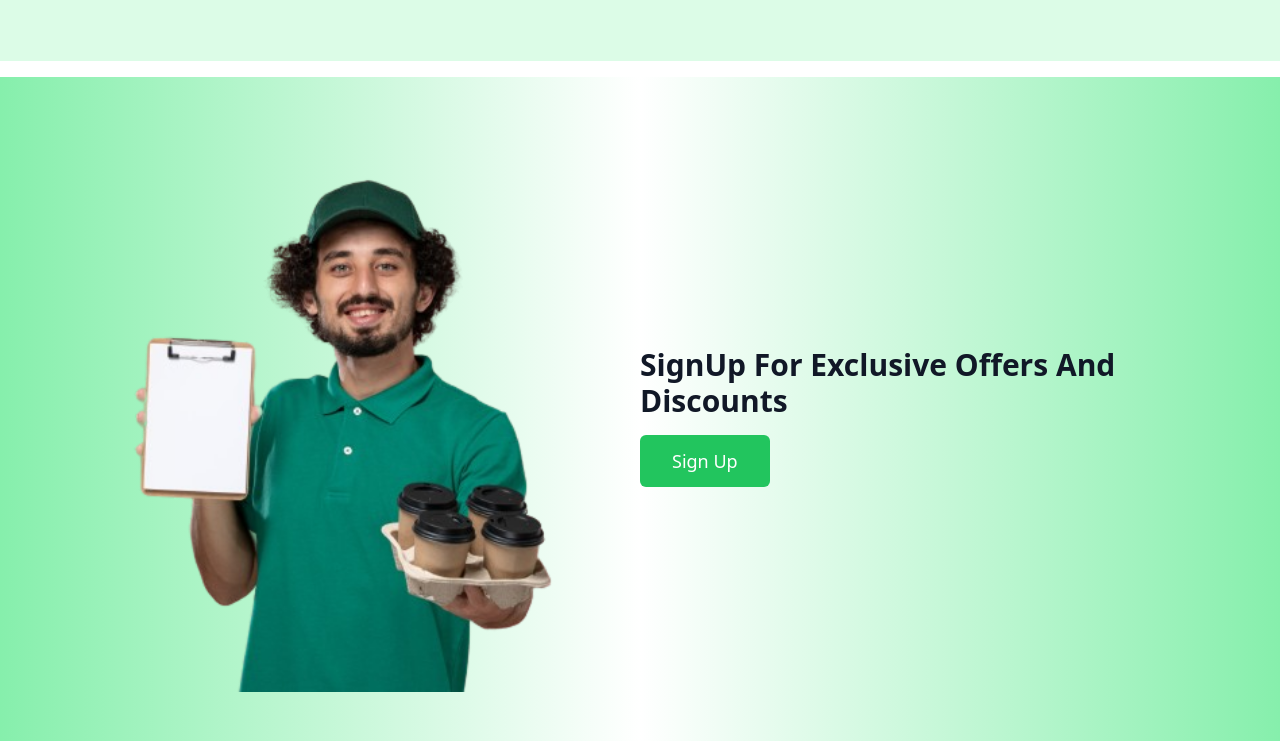
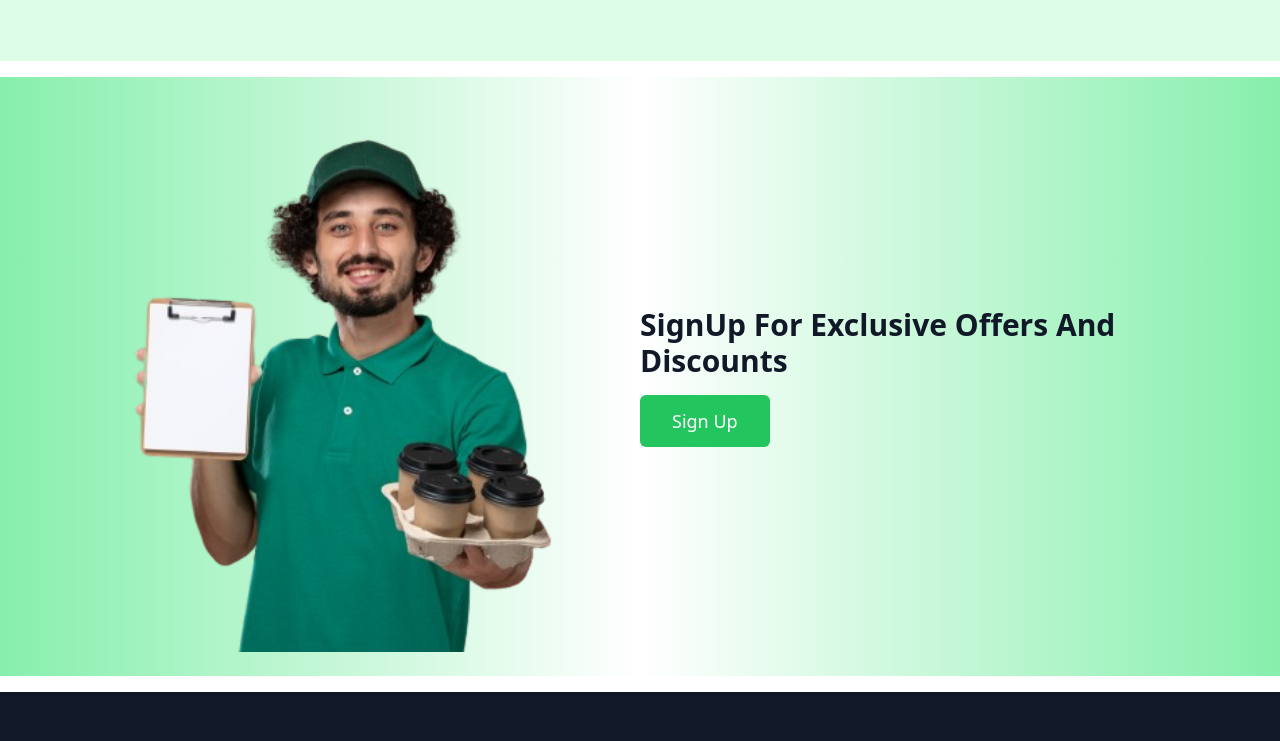
Before and after one commit to RameezBaderKhwaja/Trainee-MERN-Stack-RameezBadruddinKhwaja, a plain HTML site: page Week_1/Figma-Design/index.html in a window 1280 px wide. Shown: the part 3299-4040 px from the top of the page. Drawn offline with nearby package versions, Linux system fonts and the light colour scheme.

Commit message:
Update with latest changes

```diff
--- a/Week_1/Figma-Design/index.html
+++ b/Week_1/Figma-Design/index.html
@@ -568,7 +568,7 @@
     <div class="bg-white py-2"></div>
 
     <!-- Newsletter Signup with Gradient -->
-    <section class="py-16 gradient-bg">
+    <section class="py-6 gradient-bg">
         <div class="max-w-7xl mx-auto px-4 sm:px-6 lg:px-8">
             <div class="flex flex-col md:flex-row items-center justify-between">
                 <div class="flex-1 mb-8 md:mb-0">
```
